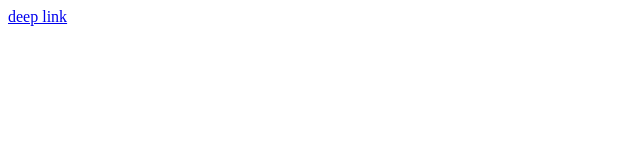
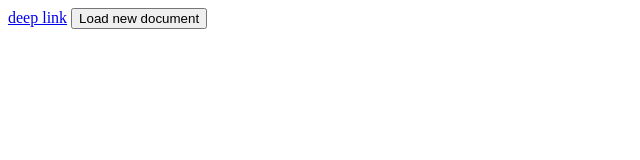
Before and after one commit to titobrezende/sporos.github.io, a plain HTML site: page deeplinktest.html in a window 1280 px wide. Shown: the whole page, without its empty margins (0-640 px from the left). Drawn offline with Linux system fonts and the light colour scheme.

Commit message:
Update deeplinktest.html

```diff
--- a/deeplinktest.html
+++ b/deeplinktest.html
@@ -3,8 +3,15 @@
   <head>
     <meta charset="utf-8">
     <title></title>
+    <script>
+function newDoc() {
+  window.location.assign("company://open.me/")
+}
+</script>
   </head>
   <body>
     <a href="company://open.me/">deep link</a>
+
+<input type="button" value="Load new document" onclick="newDoc()">
   </body>
 </html>
```
